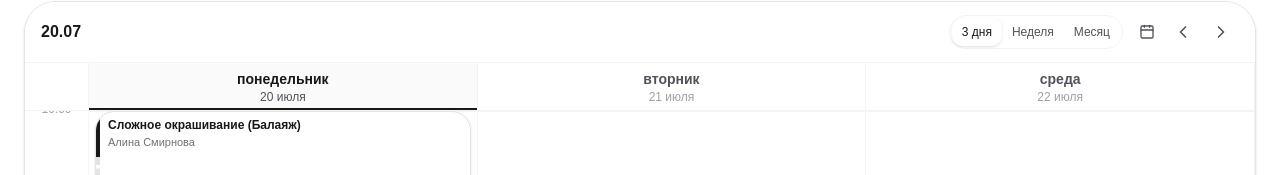
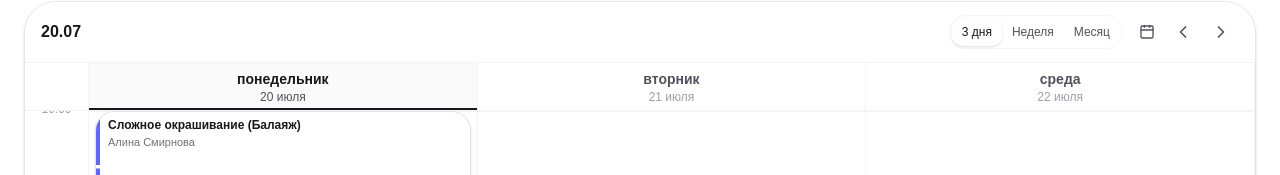
Before and after one commit to bliky-app/client, a React (Vite) app in the folder apps/web/: page / in a window 1280 px wide. Shown: the part 625-800 px from the top of the page. Built offline with nearby package versions, Linux system fonts and the light colour scheme.

Commit message:
feat(timetable): add custom colors for event cards (workspace vs staff vs custom override)

```diff
--- a/apps/web/src/components/Timetable.tsx
+++ b/apps/web/src/components/Timetable.tsx
@@ -338,14 +338,22 @@ export default function Timetable({
                         {colEvents.map(event => {
                           const top = t2px(formatTime(event.startDateTime, workspaceTimezone), gStart)
                           const height = event.stages.reduce((a, s) => a + s.durationMinutes, 0) * PPM
+                          const eventColor = event.color || (viewType === "personal"
+                            ? event.workspace.color
+                            : (event.staff?.color || event.staff?.user?.color))
+
                           return (
                             <div key={event.id} onClick={() => onEventClick?.(event)}
                               className="absolute left-1.5 right-1.5 flex rounded-xl shadow-sm transition-transform hover:scale-[1.01] cursor-pointer overflow-hidden bg-panel-surface border border-panel-border"
                               style={{ top, height }}>
                               <div className="w-1 shrink-0 flex flex-col h-full bg-panel-base/50">
                                 {event.stages.map(s => (
-                                  <div key={s.id} style={{ height: s.durationMinutes * PPM }}
-                                    className={`w-full box-border ${s.isActive ? "bg-panel-text" : "border-l-4 border-dashed border-panel-border bg-transparent"}`} />
+                                  <div key={s.id}
+                                    style={{
+                                      height: s.durationMinutes * PPM,
+                                      ...(s.isActive ? { backgroundColor: eventColor } : { borderColor: eventColor })
+                                    }}
+                                    className={`w-full box-border ${s.isActive ? (eventColor ? "" : "bg-panel-text") : `border-l-4 border-dashed bg-transparent ${eventColor ? "" : "border-panel-border"}`}`} />
                                 ))}
                               </div>
                               <div className="flex flex-col flex-1 min-w-0 px-2 py-1.5 pointer-events-none relative">
--- a/apps/web/src/types/models.ts
+++ b/apps/web/src/types/models.ts
@@ -100,6 +100,7 @@ export interface AppointmentStage {
 export interface Appointment {
   id: string
   startDateTime: string // ISO 8601 (заменили date и startTime)
+  color?: string
   client: Client
   serviceName: string
   price: number
```
